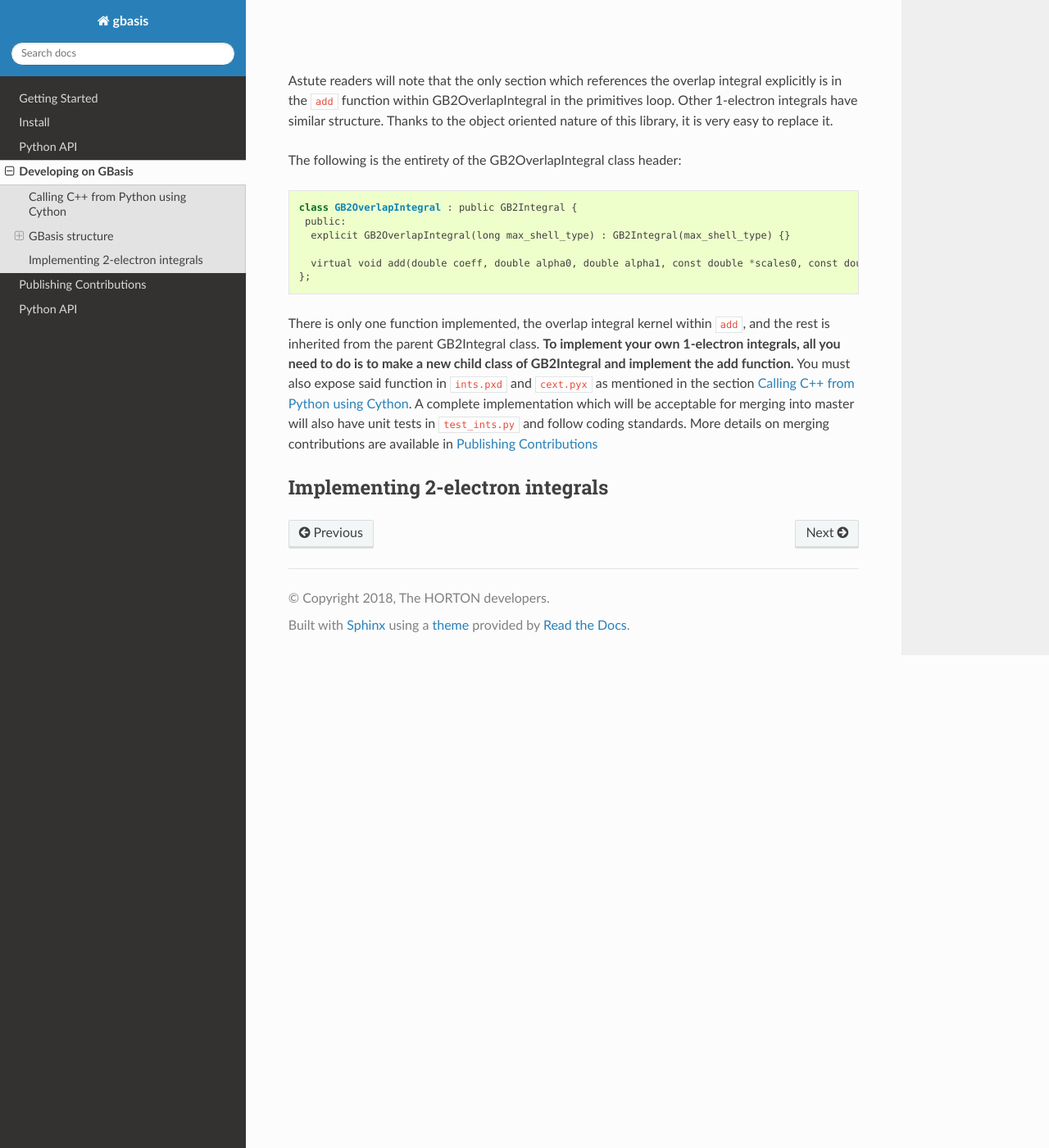
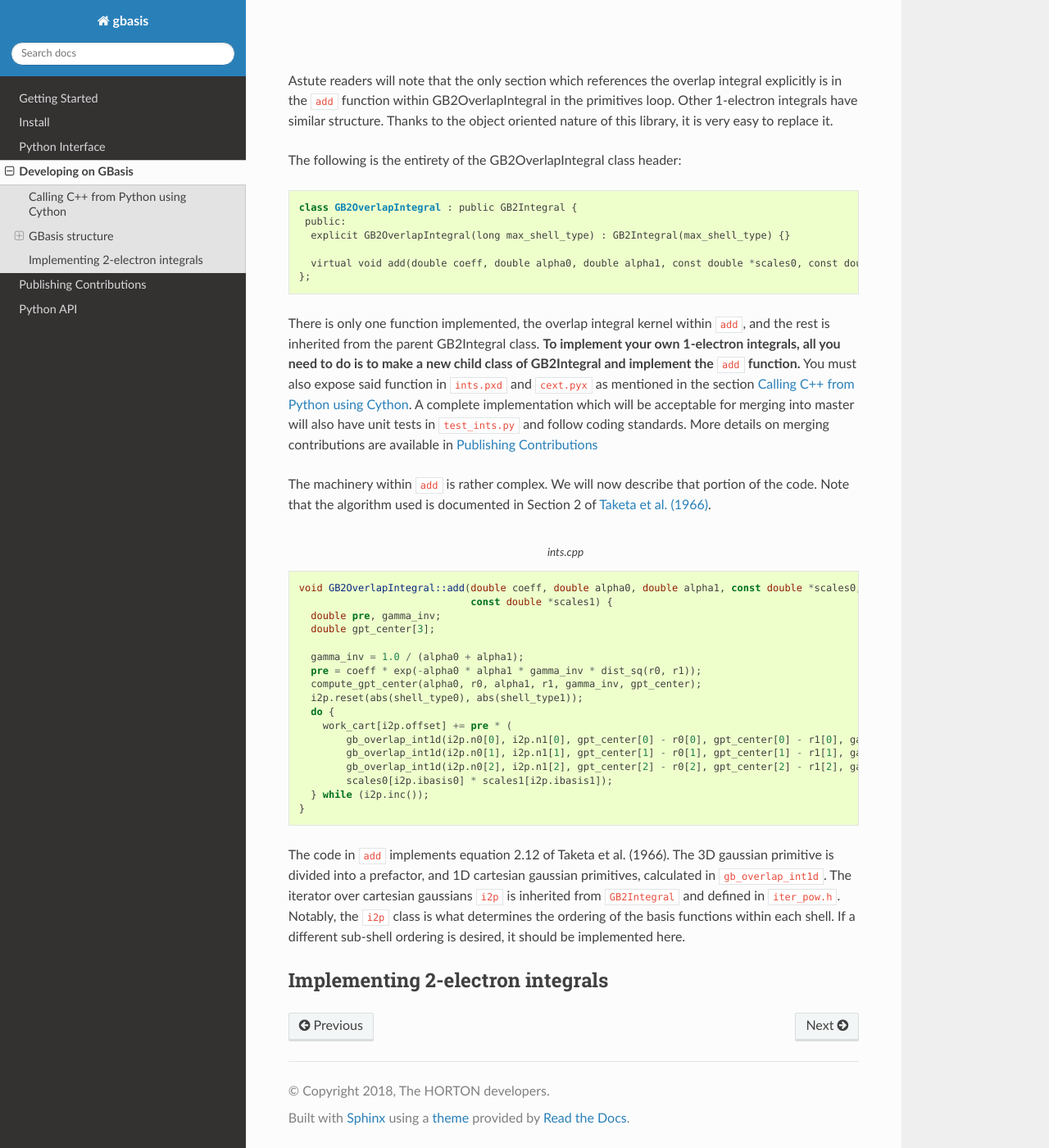
Before and after one commit to theochem/cgbasis, a Sphinx documentation site: the page built from doc/developer.rst, in a window 1280 px wide and 1400 px high, scrolled down 3381 px. Shown: the whole window at 82% size. Built offline with Sphinx 7.4.7 and the Read the Docs theme 2.0.0, drawn with Linux system fonts in a browser that asks for light colours; pages that are not in the unit, such as notebooks, are missing from menus.

```diff
--- a/doc/conf.py
+++ b/doc/conf.py
@@ -20,12 +20,13 @@ sys.path.insert(0, os.path.abspath('..'))
 
 # -- RTD Doxygen -------
 
-# If running on READTHEDOCS, then call doxygen.
+# If running on READTHEDOCS, then build and call doxygen.
 
 on_rtd = os.environ.get('READTHEDOCS', None) == 'True'
 
 if on_rtd:
     subprocess.call('doxygen', shell=True)
+    subprocess.call('./setup.py build_ext -i -I$CONDA_PREFIX/include/libint2')
 
 # -- Project information -----------------------------------------------------
 
--- a/doc/developer.rst
+++ b/doc/developer.rst
@@ -226,11 +226,43 @@ The following is the entirety of the GB2OverlapIntegral class header:
 
 There is only one function implemented, the overlap integral kernel within :code:`add`,
 and the rest is inherited from the parent GB2Integral class. **To implement your own 1-electron
-integrals, all you need to do is to make a new child class of GB2Integral and implement the
-add function.** You must also expose said function in ``ints.pxd`` and ``cext.pyx`` as mentioned
+integrals, all you need to do is to make a new child class of GB2Integral and implement the**
+:code:`add` **function.** You must also expose said function in ``ints.pxd`` and ``cext.pyx`` as mentioned
 in the section :ref:`calling_cxx`. A complete implementation which
 will be acceptable for merging into master will also have unit tests in ``test_ints.py`` and follow
 coding standards. More details on merging contributions are available in :ref:`dev_building`
 
+The machinery within :code:`add` is rather complex. We will now describe that portion of the code.
+Note that the algorithm used is documented in Section 2 of
+`Taketa et al. (1966) <https://doi.org/10.1143/JPSJ.21.2313>`_.
+
+.. code-block:: c++
+    :caption: ints.cpp
+
+    void GB2OverlapIntegral::add(double coeff, double alpha0, double alpha1, const double *scales0,
+                                 const double *scales1) {
+      double pre, gamma_inv;
+      double gpt_center[3];
+
+      gamma_inv = 1.0 / (alpha0 + alpha1);
+      pre = coeff * exp(-alpha0 * alpha1 * gamma_inv * dist_sq(r0, r1));
+      compute_gpt_center(alpha0, r0, alpha1, r1, gamma_inv, gpt_center);
+      i2p.reset(abs(shell_type0), abs(shell_type1));
+      do {
+        work_cart[i2p.offset] += pre * (
+            gb_overlap_int1d(i2p.n0[0], i2p.n1[0], gpt_center[0] - r0[0], gpt_center[0] - r1[0], gamma_inv) *
+            gb_overlap_int1d(i2p.n0[1], i2p.n1[1], gpt_center[1] - r0[1], gpt_center[1] - r1[1], gamma_inv) *
+            gb_overlap_int1d(i2p.n0[2], i2p.n1[2], gpt_center[2] - r0[2], gpt_center[2] - r1[2], gamma_inv) *
+            scales0[i2p.ibasis0] * scales1[i2p.ibasis1]);
+      } while (i2p.inc());
+    }
+
+The code in :code:`add` implements equation 2.12 of Taketa et al. (1966). The 3D gaussian
+primitive is divided into a prefactor, and 1D cartesian gaussian primitives, calculated in
+:code:`gb_overlap_int1d`. The iterator over cartesian gaussians :code:`i2p` is inherited
+from :code:`GB2Integral` and defined in ``iter_pow.h``. Notably, the :code:`i2p` class is
+what determines the ordering of the basis functions within each shell. If a different sub-shell
+ordering is desired, it should be implemented here.
+
 Implementing 2-electron integrals
 ---------------------------------
--- /dev/null
+++ b/readthedocs.yml
@@ -0,0 +1,5 @@
+build:
+  image: latest
+
+conda:
+  file: environment.yml
```
Also changed, not shown: doc/python_interface.rst (+8 -3 lines), environment.yml (added, +14 -0 lines), 2 other files.
